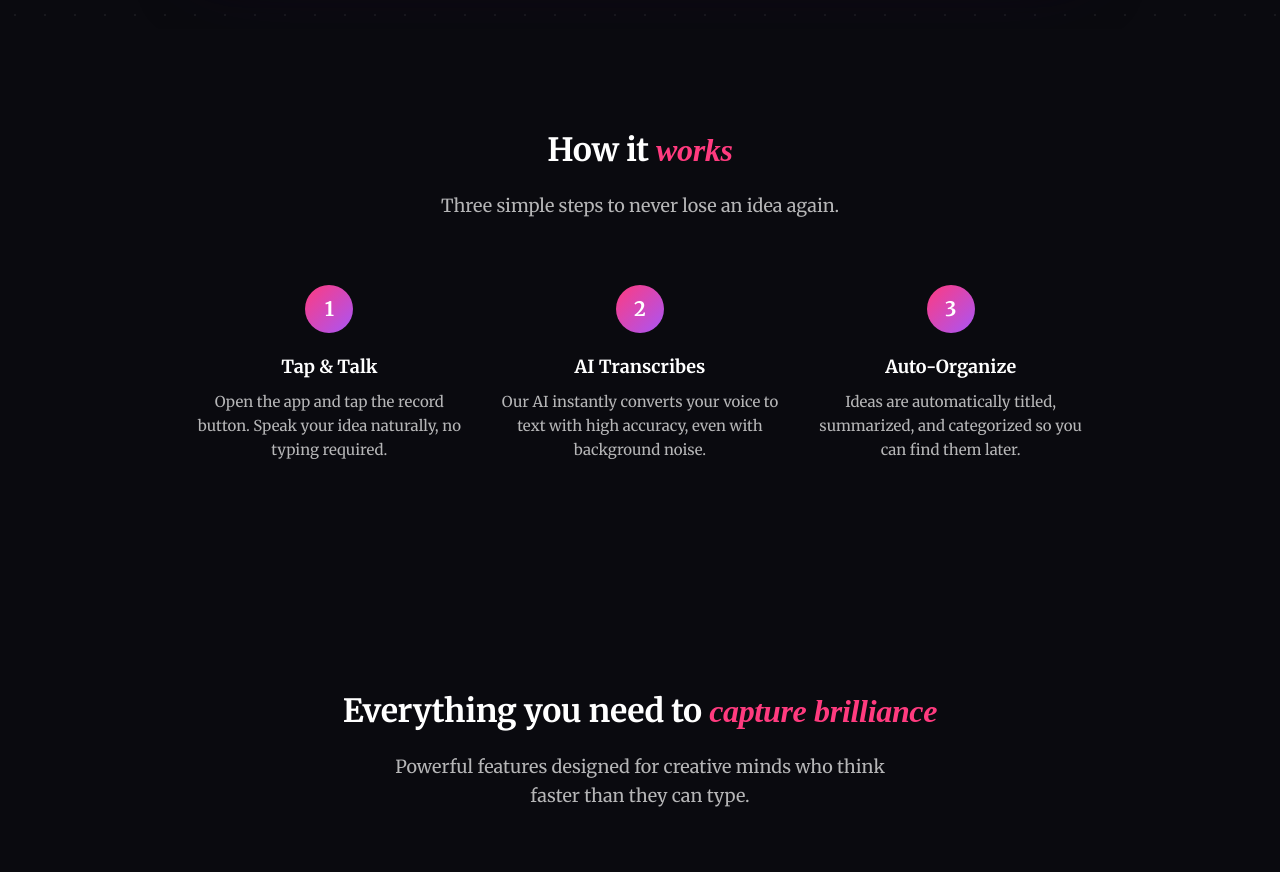
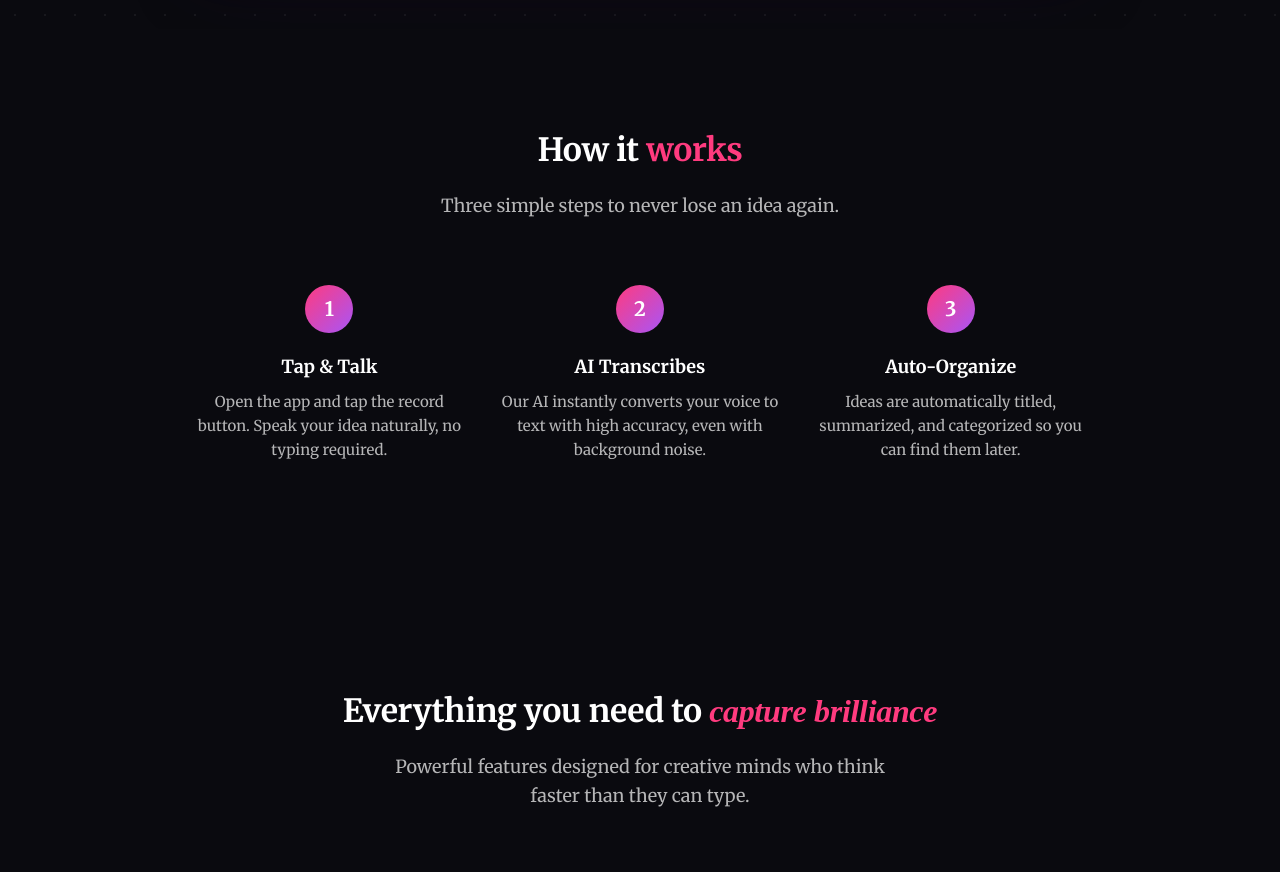
Before and after one commit to damianmathews/spillstack-landing, a plain HTML site: page index.html in a window 1280 px wide. Shown: the part 1140-2012 px from the top of the page. Drawn offline with Linux system fonts and the light colour scheme; a web font is replaced by a local one.

Commit message:
Fix How it works heading font

```diff
--- a/index.html
+++ b/index.html
@@ -635,6 +635,10 @@
             padding: 6rem 2rem;
             position: relative;
         }
+        .how-it-works .section-header h2 .accent {
+            font-family: inherit;
+            font-style: normal;
+        }
 
         .steps-grid {
             display: grid;
```
